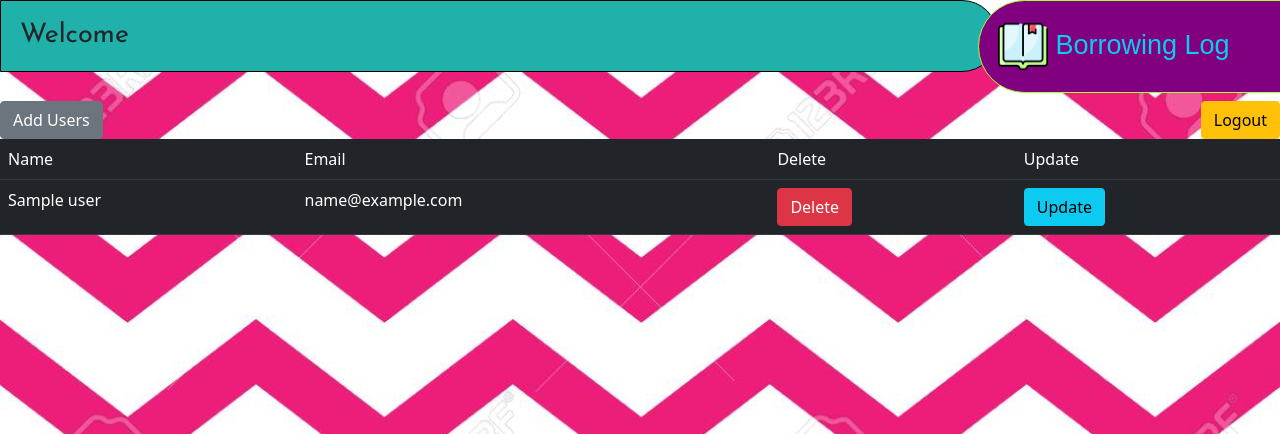
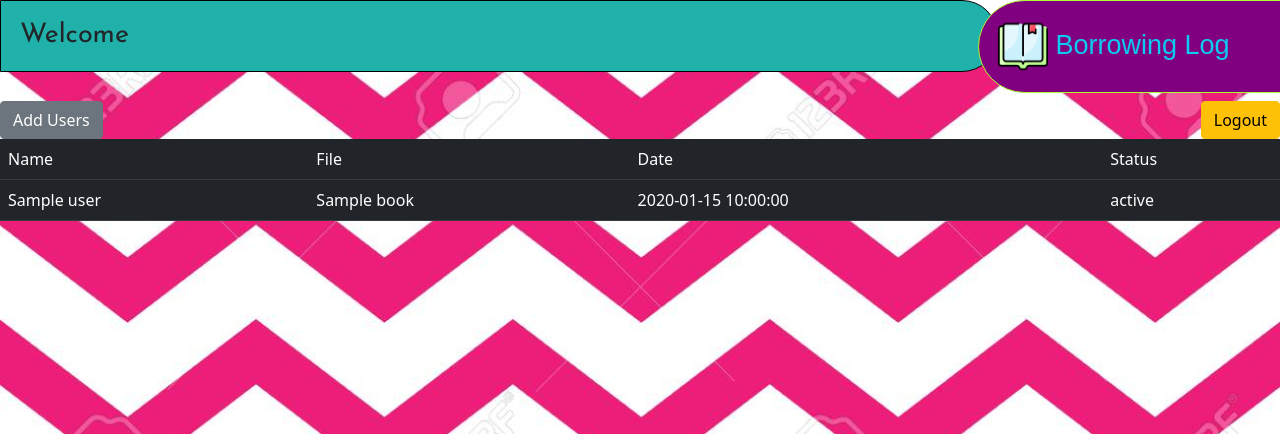
Before and after one commit to billyrg131/flask-myLibraryApp, a Flask app: template templates/dashsec2.html in a window 1280 px wide; the page is wider, and only the part inside the window is pictured. Shown: the top 434 px of that part. Run offline with Flask 2, Linux system fonts and the light colour scheme; the template is opened without the code that fills it: most values are stand-ins (such as "Sample title", 1, 10 or a date in 2020); some libraries are stand-ins or nearby versions; some web fonts are replaced.

Commit message:
Update dashsec2.html

```diff
--- a/templates/dashsec2.html
+++ b/templates/dashsec2.html
@@ -70,16 +70,16 @@
 <table class="table table-hover table-dark">
     <tr>
         <td>Name</td>
-        <td>Email</td>
-        <td>Delete</td>
-        <td>Update</td>
+        <td>File</td>
+        <td>Date</td>
+        <td>Status</td>
     </tr>
     {% for user in users %}
     <tr>
         <td>{{ user.name }}</td>
-        <td>{{ user.email }}</td>
-        <td><a href="/delete/{{ user.id }}" class="btn btn-danger">Delete</a></td>
-        <td><a href="/update/{{ user.id }}" class="btn btn-info">Update</a></td>
+        <td>{{ user.book }}</td>
+        <td>{{ user.date }}</td>
+        <td>{{ user.status }}</td>
     </tr>
     {% endfor %}
 </table>
```
